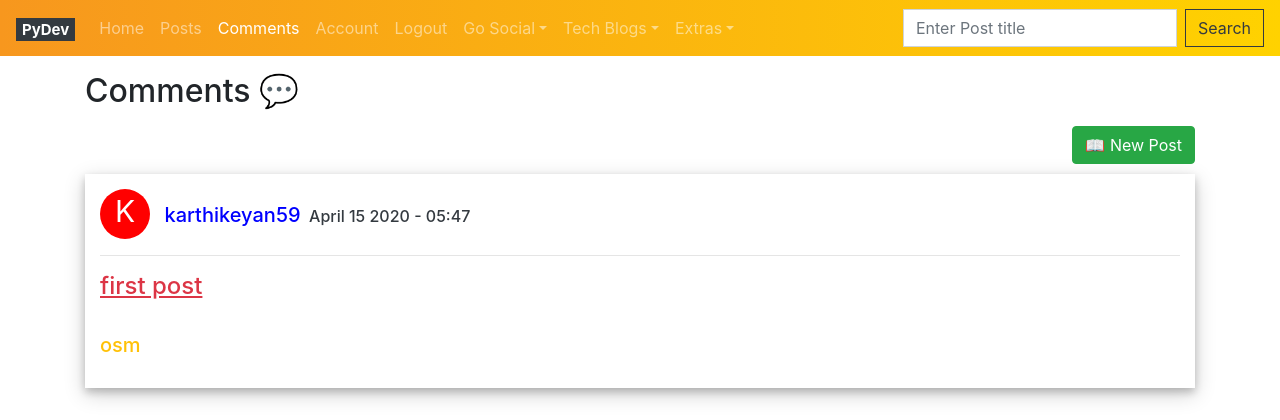
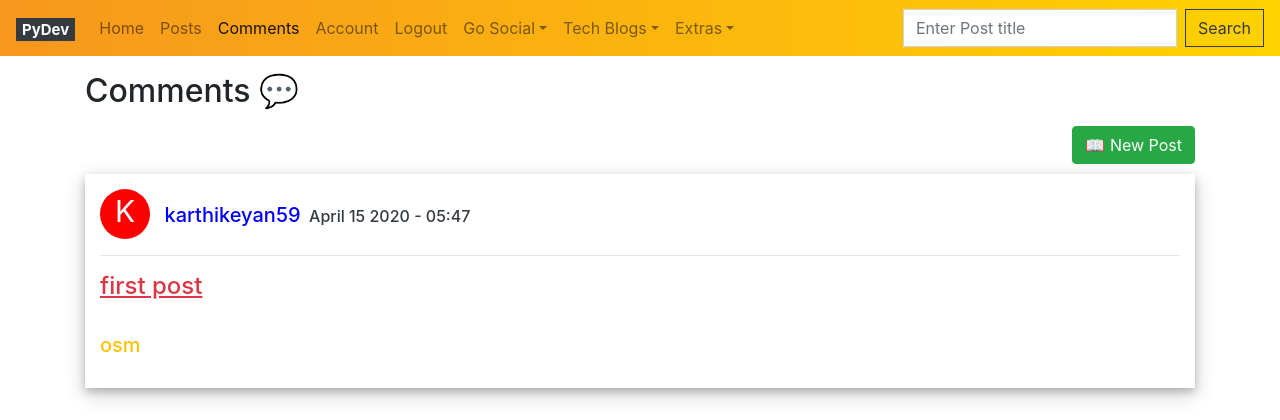
Before and after one commit to karthikeyansa/PyDev-Flask, a Flask app: page /comments in a window 1280 px wide. Shown: the top 420 px of the page. Run offline with Flask 2, Linux system fonts and the light colour scheme; a user stored in the database is signed in; data comes from the database, SQL or seed files in the repository; some libraries are stand-ins or nearby versions.

Commit message:
Update base.html

```diff
--- a/templates/base.html
+++ b/templates/base.html
@@ -8,9 +8,9 @@
   <link rel="stylesheet" href="https://stackpath.bootstrapcdn.com/bootstrap/4.4.1/css/bootstrap.min.css" integrity="sha384-Vkoo8x4CGsO3+Hhxv8T/Q5PaXtkKtu6ug5TOeNV6gBiFeWPGFN9MuhOf23Q9Ifjh" crossorigin="anonymous">
 </head>
 <body>
-<nav class="navbar navbar-expand-lg navbar-dark" style="background:linear-gradient(to right,#f7971e,#ffd200 ); border-radius: 0px">
+<nav class="navbar navbar-expand-lg navbar-light" style="background:linear-gradient(to right,#f7971e,#ffd200 );">
   <a class="navbar-brand" href="/posts"><span class="badge badge-dark" style="border-radius: 0px">PyDev</span></a>
-  <button class="navbar-toggler" style="background-color: white; border-radius:0px" type="button" data-toggle="collapse" data-target="#navbarSupportedContent" aria-controls="navbarSupportedContent" aria-expanded="false" aria-label="Toggle navigation">
+  <button class="navbar-toggler" style="background-color: white;" type="button" data-toggle="collapse" data-target="#navbarSupportedContent" aria-controls="navbarSupportedContent" aria-expanded="false" aria-label="Toggle navigation">
     <span class="navbar-toggler-icon"></span>
   </button>
 <div class="collapse navbar-collapse" id="navbarSupportedContent">
```
